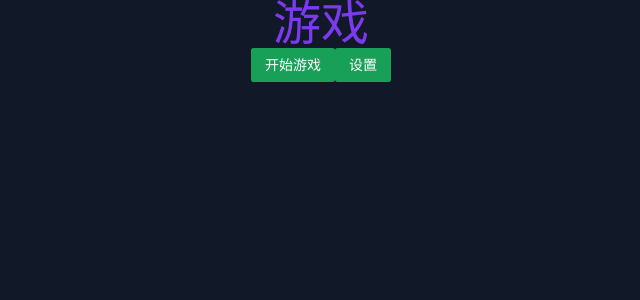
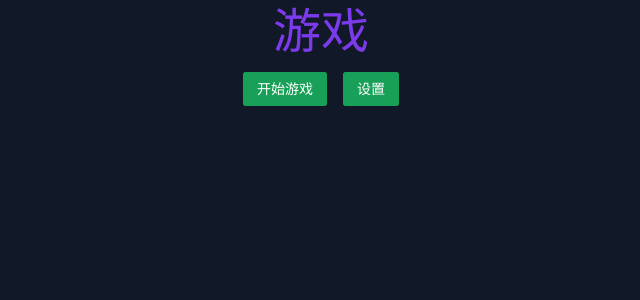
Before and after one commit to lalawow/secret-code-game, a Vue app: page / in a window 1280 px wide. Shown: the top 300 px of the page, without its empty margins (319-959 px from the left). Built offline with nearby package versions, Linux system fonts and the light colour scheme.

Commit message:
feat: adjust ui

```diff
--- a/src/App.vue
+++ b/src/App.vue
@@ -1,6 +1,6 @@
 <template>
   <div class="container mx-auto">
-    <h1 class="text-5xl text-purple-600">游戏</h1>
+    <h1 class="p-2 text-5xl text-purple-600">游戏</h1>
     <control-panel />
     <play-field />
     <show-victory />
@@ -12,9 +12,6 @@ import ControlPanel from "./components/ControlPanel.vue";
 import ShowPuzzle from "./components/ShowPuzzle.vue";
 import PlayField from "./components/PlayField/index.vue";
 import ShowVictory from "./components/ShowVictory.vue";
-
-// This starter template is using Vue 3 experimental <script setup> SFCs
-// Check out https://github.com/vuejs/rfcs/blob/master/active-rfcs/0040-script-setup.md
 </script>
 
 <style>
--- a/src/components/ControlPanel.vue
+++ b/src/components/ControlPanel.vue
@@ -1,11 +1,17 @@
 <template>
   <div>
-    <div v-show="!state.inGame">
-      <n-button type="primary" @click="handleInGame">开始游戏</n-button>
-      <n-button type="primary" @click="setValue()">设置</n-button>
+    <div v-show="!state.inGame" class="flex justify-center">
+      <div class="p-2">
+        <n-button type="primary" @click="handleInGame">开始游戏</n-button>
+      </div>
+      <div class="p-2">
+        <n-button type="primary" @click="setValue()">设置</n-button>
+      </div>
     </div>
     <div v-show="state.inGame">
-      <n-button type="error" @click="handleInGame">结束游戏</n-button>
+      <div class="p-2">
+        <n-button type="error" @click="handleInGame">结束游戏</n-button>
+      </div>
     </div>
   </div>
 </template>
--- a/src/components/DisplayPuzzleCell.vue
+++ b/src/components/DisplayPuzzleCell.vue
@@ -1,16 +1,15 @@
 <template>
   <div class="p-2">
     <Icon size="32">
-      <Balloon :class="svgColor(color)" />
+      <sample :class="svgColor(color)" />
     </Icon>
   </div>
 </template>
 
 <script setup>
-import { defineProps } from "vue";
 import { colorProps } from "../libs/constants";
 import { Icon } from "@vicons/utils";
-import { Balloon16Filled as Balloon } from "@vicons/fluent";
+import { Dog as Sample } from "@vicons/fa";
 
 const props = defineProps({
   color: String,
--- a/src/components/PlayField/ShowSolution.vue
+++ b/src/components/PlayField/ShowSolution.vue
@@ -9,7 +9,6 @@
 </template>
 
 <script setup>
-import { defineProps } from "vue";
 import DisplayPuzzleCell from "../DisplayPuzzleCell.vue";
 
 const props = defineProps({
--- a/src/components/ShowVictory.vue
+++ b/src/components/ShowVictory.vue
@@ -1,5 +1,5 @@
 <template>
-  <div>
+  <div class="p-2">
     <div v-if="state.youWin" class="text-5xl text-center text-yellow-400">
       牛啊，被你猜到了！
     </div>
```
